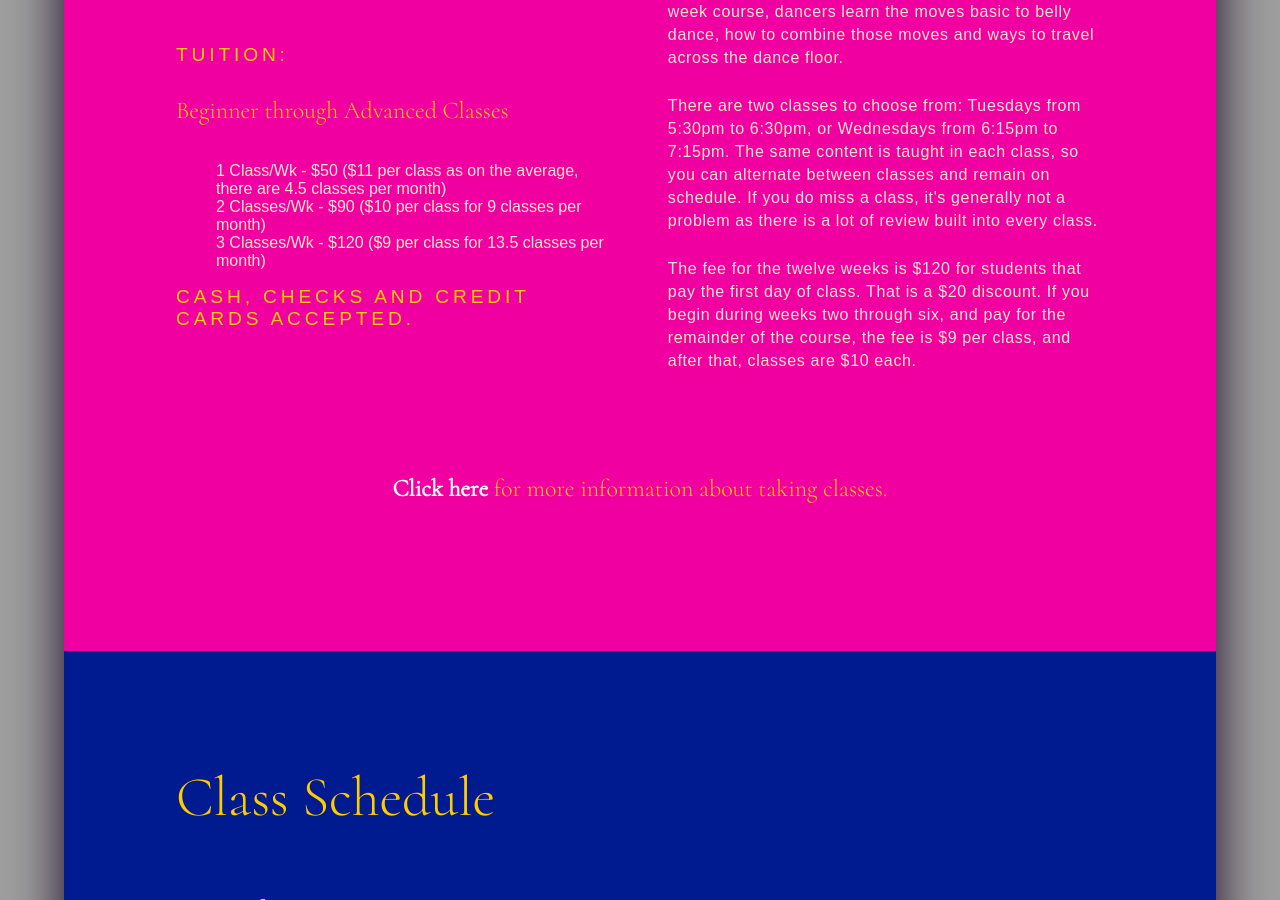
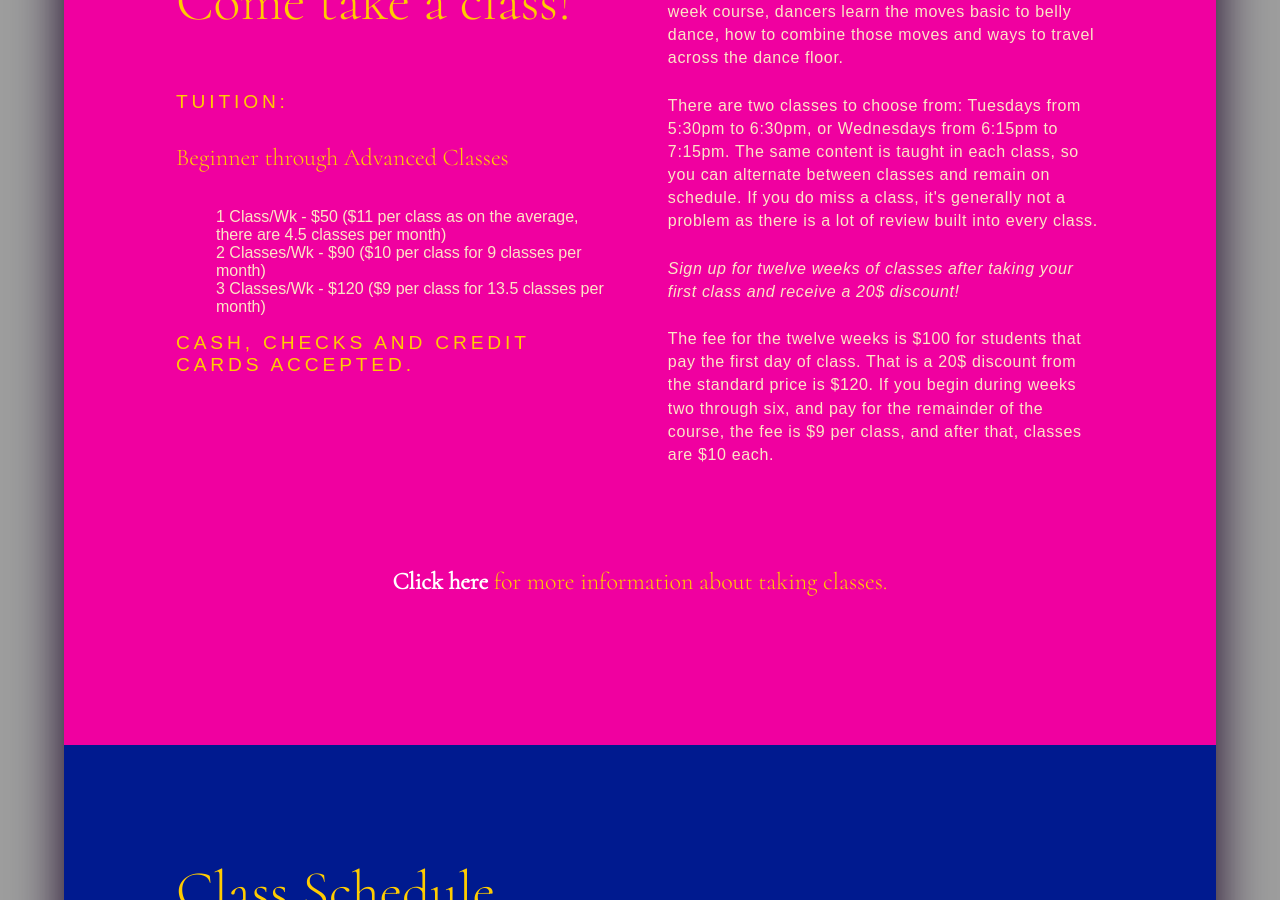
Before and after one commit to mollympierce1/hourglass, a Jekyll site: the page built from classes.md, in a window 1280 px wide and 900 px high, scrolled down 703 px. Built offline with Jekyll 4.4.1, drawn with Linux system fonts in a browser that asks for light colours.

Commit message:
Update classes.html

```diff
--- a/_layouts/classes.html
+++ b/_layouts/classes.html
@@ -25,7 +25,8 @@
         <h5>Taking your first class?</h5>
         <p>Students new to belly dance begin with a class called the "Fundamentals of Bellydance".  During this twelve week course, dancers learn the moves basic to belly dance, how to combine those moves and ways to travel across the dance floor.</p>
         <p>There are two classes to choose from: Tuesdays from 5:30pm to 6:30pm, or Wednesdays from 6:15pm to 7:15pm. The same content is taught in each class, so you can alternate between classes and remain on schedule.  If you do miss a class, it's generally not a problem as there is a lot of review built into every class.</p>
-        <p>The fee for the twelve weeks is $120 for students that pay the first day of class. That is a $20 discount. If you begin during weeks two through six, and pay for the remainder of the course, the fee is $9 per class, and after that, classes are $10 each. </p>
+        <p style="font-style:italic;">Sign up for twelve weeks of classes after taking your first class and receive a 20$ discount!</p>
+        <p>The fee for the twelve weeks is $100 for students that pay the first day of class. That is a 20$ discount from the standard price is $120. If you begin during weeks two through six, and pay for the remainder of the course, the fee is $9 per class, and after that, classes are $10 each. </p>
       </div>
     </div>
     <div class="centered">
```
